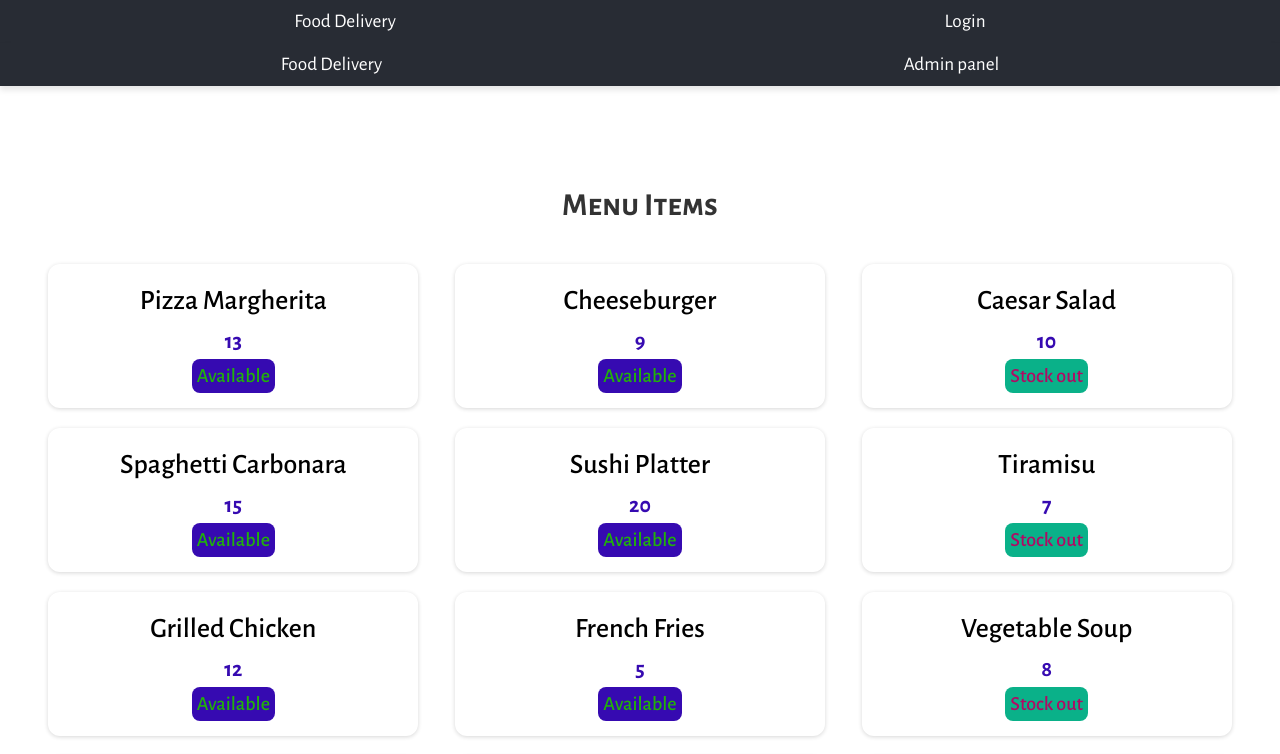
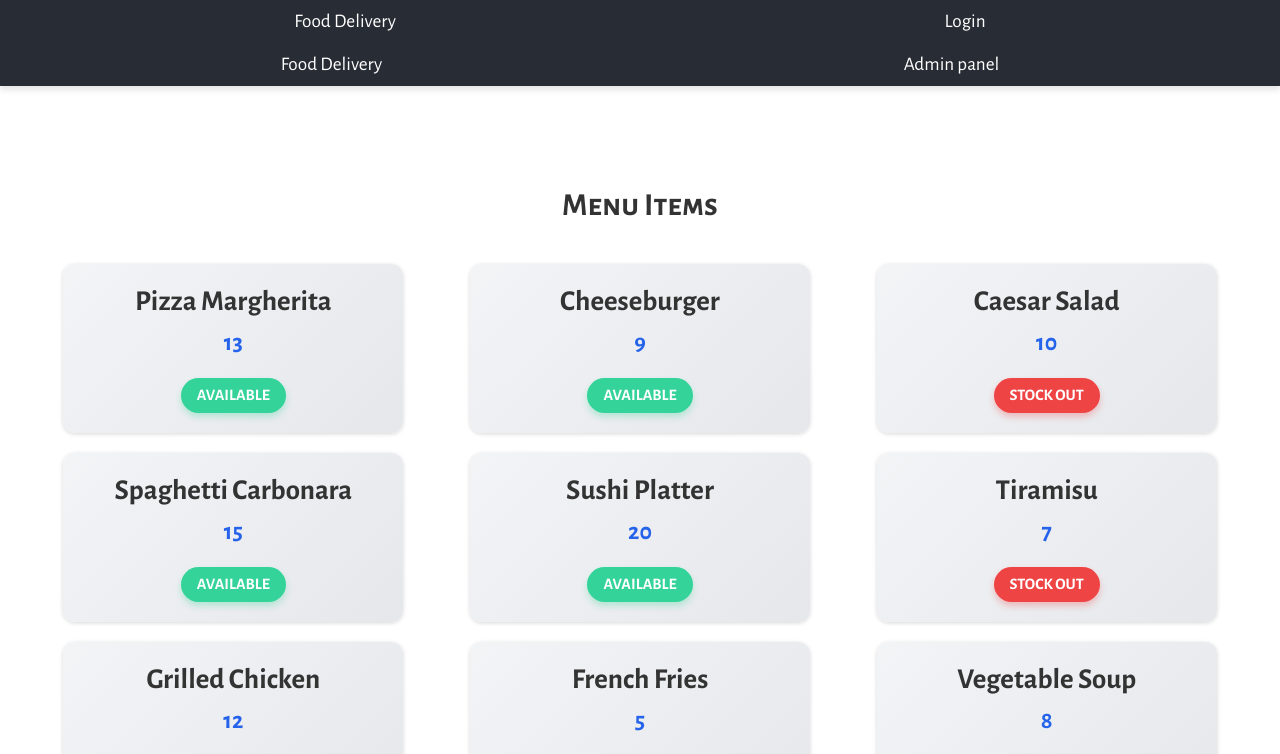
Before and after one commit to Tane4ka170/FoodDeliveryAppReact, a React (Create React App) app: page / in a window 1280 px wide. Shown: the top 754 px of the page. Built offline with nearby package versions, Linux system fonts and the light colour scheme.

Commit message:
Updated styles for item container, title, price, and availability

```diff
--- a/src/components/foodItem/FoodItem.module.css
+++ b/src/components/foodItem/FoodItem.module.css
@@ -1,42 +1,54 @@
 .itemContainer {
   display: flex;
   flex-direction: column;
-  justify-content: center;
+  justify-content: space-between;
   align-items: center;
-  width: 350px;
+  width: 300px;
   border-radius: 12px;
-  padding: 10px;
+  padding: 20px;
+  background: linear-gradient(135deg, #f3f4f6, #e5e7eb);
   box-shadow: rgba(0, 0, 0, 0.16) 0px 1px 4px;
+  transition: transform 0.3s, box-shadow 0.3s;
+}
+
+.itemContainer:hover {
+  transform: translateY(-5px);
+  box-shadow: rgba(0, 0, 0, 0.26) 0px 1px 4px;
 }
 
 .itemTitle {
-  font-size: 28px;
-  font-weight: 500;
-  margin: 10px;
+  font-size: 1.8rem;
+  font-weight: 600;
+  color: #333;
+  margin-bottom: 10px;
+  text-align: center;
 }
 
 .itemPrice {
-  font-size: 22px;
-  font-weight: bold;
-  color: #360ab1;
+  font-size: 1.5rem;
+  font-weight: 700;
+  color: #2563eb;
+  margin-bottom: 10px;
+}
+
+.itemAvailable,
+.itemSold {
+  font-size: 1rem;
+  font-weight: 600;
+  margin-top: 10px;
+  padding: 8px 16px;
+  border-radius: 20px;
+  color: white;
+  text-align: center;
+  text-transform: uppercase;
+}
+
+.itemAvailable {
+  background: #34d399;
+  box-shadow: 0 4px 6px rgba(52, 211, 153, 0.3);
 }
 
 .itemSold {
-  font-size: 20px;
-  font-weight: 500;
-  margin: 5px;
-  color: #b10a64;
-  background: #0ab189;
-  padding: 5px;
-  border-radius: 8px;
+  background: #ef4444;
+  box-shadow: 0 4px 6px rgba(239, 68, 68, 0.3);
 }
-
-.itemAvailable {
-  font-size: 20px;
-  font-weight: 500;
-  margin: 5px;
-  color: #21b10a;
-  background: #360ab1;
-  padding: 5px;
-  border-radius: 8px;
-}
```
